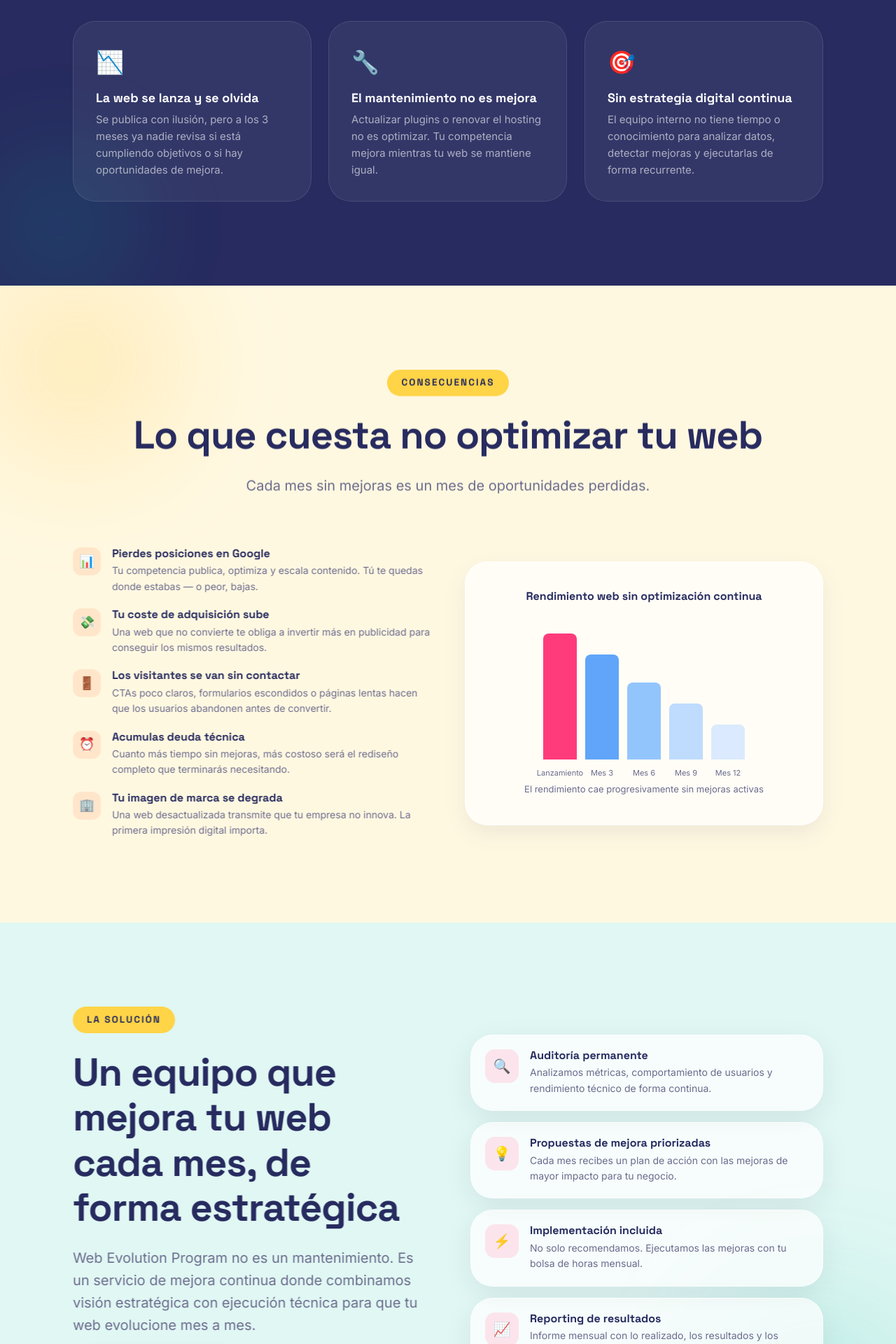
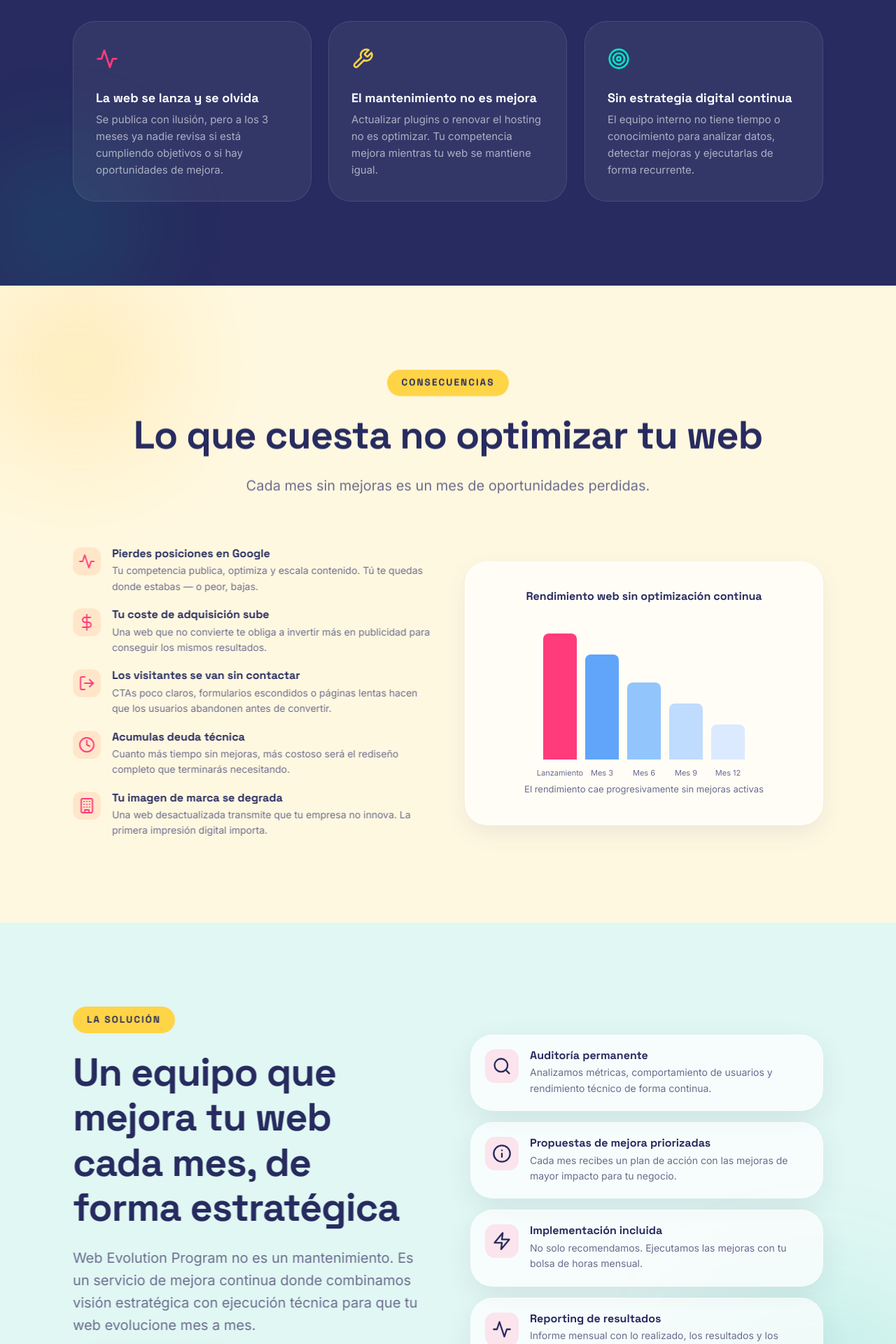
Before and after one commit to cokeman/web-evolution-program, a React (Create React App) app in the folder web-evolution/: page / in a window 1280 px wide. Shown: the part 1460-3380 px from the top of the page at 70% size. Built offline with nearby package versions, Linux system fonts and the light colour scheme.

Commit message:
feat: replace emojis with premium animated SVGs

```diff
--- a/web-evolution/src/App.css
+++ b/web-evolution/src/App.css
@@ -772,6 +772,36 @@ section { padding: 120px 0; position: relative; overflow: hidden; }
 @keyframes grow-bar { from { transform: scaleX(0); } to { transform: scaleX(1); } }
 
 /* ═══════════════════════════════════════
+   SVG ICON ANIMATIONS
+   ═══════════════════════════════════════ */
+.icon-animated {
+  transition: transform 0.4s cubic-bezier(0.34, 1.56, 0.64, 1), filter 0.3s;
+}
+.glass-card-dark:hover .icon-animated,
+.problem-card:hover .icon-animated,
+.include-card:hover .icon-animated,
+.service-feature:hover .icon-animated,
+.monthly-card:hover .icon-animated {
+  transform: scale(1.15) translateY(-4px) rotate(-5deg);
+  filter: drop-shadow(0 8px 16px rgba(255, 59, 124, 0.3));
+}
+
+.icon-animated-spin {
+  transition: transform 0.6s cubic-bezier(0.34, 1.56, 0.64, 1);
+}
+.include-card:hover .icon-animated-spin {
+  transform: scale(1.1) rotate(15deg);
+}
+
+.icon-animated-bounce {
+  transition: transform 0.4s ease;
+}
+.include-card:hover .icon-animated-bounce {
+  transform: translateY(-8px);
+}
+
+
+/* ═══════════════════════════════════════
    RESPONSIVE
    ═══════════════════════════════════════ */
 @media (max-width: 1024px) {
--- a/web-evolution/src/components/Consequences.js
+++ b/web-evolution/src/components/Consequences.js
@@ -1,11 +1,26 @@
 import Reveal from './Reveal';
 
 const consequences = [
-  { icon: '📊', title: 'Pierdes posiciones en Google', desc: 'Tu competencia publica, optimiza y escala contenido. Tú te quedas donde estabas — o peor, bajas.' },
-  { icon: '💸', title: 'Tu coste de adquisición sube', desc: 'Una web que no convierte te obliga a invertir más en publicidad para conseguir los mismos resultados.' },
-  { icon: '🚪', title: 'Los visitantes se van sin contactar', desc: 'CTAs poco claros, formularios escondidos o páginas lentas hacen que los usuarios abandonen antes de convertir.' },
-  { icon: '⏰', title: 'Acumulas deuda técnica', desc: 'Cuanto más tiempo sin mejoras, más costoso será el rediseño completo que terminarás necesitando.' },
-  { icon: '🏢', title: 'Tu imagen de marca se degrada', desc: 'Una web desactualizada transmite que tu empresa no innova. La primera impresión digital importa.' },
+  {
+    icon: <svg className="icon-animated" width="24" height="24" viewBox="0 0 24 24" fill="none" stroke="var(--color-accent)" strokeWidth="2" strokeLinecap="round" strokeLinejoin="round"><polyline points="22 12 18 12 15 21 9 3 6 12 2 12"></polyline></svg>,
+    title: 'Pierdes posiciones en Google', desc: 'Tu competencia publica, optimiza y escala contenido. Tú te quedas donde estabas — o peor, bajas.'
+  },
+  {
+    icon: <svg className="icon-animated" width="24" height="24" viewBox="0 0 24 24" fill="none" stroke="var(--color-accent)" strokeWidth="2" strokeLinecap="round" strokeLinejoin="round"><line x1="12" y1="1" x2="12" y2="23"></line><path d="M17 5H9.5a3.5 3.5 0 0 0 0 7h5a3.5 3.5 0 0 1 0 7H6"></path></svg>,
+    title: 'Tu coste de adquisición sube', desc: 'Una web que no convierte te obliga a invertir más en publicidad para conseguir los mismos resultados.'
+  },
+  {
+    icon: <svg className="icon-animated" width="24" height="24" viewBox="0 0 24 24" fill="none" stroke="var(--color-accent)" strokeWidth="2" strokeLinecap="round" strokeLinejoin="round"><path d="M9 21H5a2 2 0 0 1-2-2V5a2 2 0 0 1 2-2h4"></path><polyline points="16 17 21 12 16 7"></polyline><line x1="21" y1="12" x2="9" y2="12"></line></svg>,
+    title: 'Los visitantes se van sin contactar', desc: 'CTAs poco claros, formularios escondidos o páginas lentas hacen que los usuarios abandonen antes de convertir.'
+  },
+  {
+    icon: <svg className="icon-animated" width="24" height="24" viewBox="0 0 24 24" fill="none" stroke="var(--color-accent)" strokeWidth="2" strokeLinecap="round" strokeLinejoin="round"><circle cx="12" cy="12" r="10"></circle><polyline points="12 6 12 12 16 14"></polyline></svg>,
+    title: 'Acumulas deuda técnica', desc: 'Cuanto más tiempo sin mejoras, más costoso será el rediseño completo que terminarás necesitando.'
+  },
+  {
+    icon: <svg className="icon-animated" width="24" height="24" viewBox="0 0 24 24" fill="none" stroke="var(--color-accent)" strokeWidth="2" strokeLinecap="round" strokeLinejoin="round"><rect x="4" y="2" width="16" height="20" rx="2" ry="2"></rect><path d="M9 22v-4h6v4"></path><path d="M8 6h.01"></path><path d="M16 6h.01"></path><path d="M12 6h.01"></path><path d="M12 10h.01"></path><path d="M12 14h.01"></path><path d="M16 10h.01"></path><path d="M16 14h.01"></path><path d="M8 10h.01"></path><path d="M8 14h.01"></path></svg>,
+    title: 'Tu imagen de marca se degrada', desc: 'Una web desactualizada transmite que tu empresa no innova. La primera impresión digital importa.'
+  },
 ];
 
 const bars = [
--- a/web-evolution/src/components/Includes.js
+++ b/web-evolution/src/components/Includes.js
@@ -1,14 +1,38 @@
 import Reveal from './Reveal';
 
 const items = [
-  { icon: '🎯', title: 'Consultoría estratégica', desc: 'Reuniones mensuales para alinear las mejoras web con los objetivos de negocio.' },
-  { icon: '🔍', title: 'Auditoría técnica y UX', desc: 'Revisión continua de rendimiento, accesibilidad, SEO y experiencia de usuario.' },
-  { icon: '📋', title: 'Plan de mejoras priorizado', desc: 'Backlog vivo de mejoras ordenadas por impacto y esfuerzo.' },
-  { icon: '🛠️', title: 'Bolsa de horas de desarrollo', desc: 'Horas dedicadas a implementar las mejoras aprobadas cada mes.' },
-  { icon: '📊', title: 'Analítica y tracking', desc: 'Configuración y seguimiento de eventos, conversiones y embudos.' },
-  { icon: '📈', title: 'Reporting mensual', desc: 'Informe con métricas, mejoras realizadas, resultados y próximos pasos.' },
-  { icon: '🧪', title: 'Tests A/B', desc: 'Experimentación controlada para validar cambios antes de implementarlos definitivamente.' },
-  { icon: '🔒', title: 'Seguridad y actualizaciones', desc: 'Parches de seguridad, actualizaciones de CMS y monitorización de uptime.' },
+  {
+    icon: <svg className="icon-animated" width="28" height="28" viewBox="0 0 24 24" fill="none" stroke="var(--color-primary)" strokeWidth="2" strokeLinecap="round" strokeLinejoin="round"><circle cx="12" cy="12" r="10"></circle><circle cx="12" cy="12" r="6"></circle><circle cx="12" cy="12" r="2"></circle></svg>,
+    title: 'Consultoría estratégica', desc: 'Reuniones mensuales para alinear las mejoras web con los objetivos de negocio.'
+  },
+  {
+    icon: <svg className="icon-animated" width="28" height="28" viewBox="0 0 24 24" fill="none" stroke="var(--color-primary)" strokeWidth="2" strokeLinecap="round" strokeLinejoin="round"><circle cx="11" cy="11" r="8"></circle><line x1="21" y1="21" x2="16.65" y2="16.65"></line></svg>,
+    title: 'Auditoría técnica y UX', desc: 'Revisión continua de rendimiento, accesibilidad, SEO y experiencia de usuario.'
+  },
+  {
+    icon: <svg className="icon-animated-bounce" width="28" height="28" viewBox="0 0 24 24" fill="none" stroke="var(--color-primary)" strokeWidth="2" strokeLinecap="round" strokeLinejoin="round"><path d="M16 4h2a2 2 0 0 1 2 2v14a2 2 0 0 1-2 2H6a2 2 0 0 1-2-2V6a2 2 0 0 1 2-2h2"></path><rect x="8" y="2" width="8" height="4" rx="1" ry="1"></rect></svg>,
+    title: 'Plan de mejoras priorizado', desc: 'Backlog vivo de mejoras ordenadas por impacto y esfuerzo.'
+  },
+  {
+    icon: <svg className="icon-animated-spin" width="28" height="28" viewBox="0 0 24 24" fill="none" stroke="var(--color-primary)" strokeWidth="2" strokeLinecap="round" strokeLinejoin="round"><path d="M14.7 6.3a1 1 0 0 0 0 1.4l1.6 1.6a1 1 0 0 0 1.4 0l3.77-3.77a6 6 0 0 1-7.94 7.94l-6.91 6.91a2.12 2.12 0 0 1-3-3l6.91-6.91a6 6 0 0 1 7.94-7.94l-3.76 3.76z"></path></svg>,
+    title: 'Bolsa de horas de desarrollo', desc: 'Horas dedicadas a implementar las mejoras aprobadas cada mes.'
+  },
+  {
+    icon: <svg className="icon-animated" width="28" height="28" viewBox="0 0 24 24" fill="none" stroke="var(--color-primary)" strokeWidth="2" strokeLinecap="round" strokeLinejoin="round"><path d="M21.21 15.89A10 10 0 1 1 8 2.83"></path><path d="M22 12A10 10 0 0 0 12 2v10z"></path></svg>,
+    title: 'Analítica y tracking', desc: 'Configuración y seguimiento de eventos, conversiones y embudos.'
+  },
+  {
+    icon: <svg className="icon-animated-bounce" width="28" height="28" viewBox="0 0 24 24" fill="none" stroke="var(--color-primary)" strokeWidth="2" strokeLinecap="round" strokeLinejoin="round"><polyline points="22 12 18 12 15 21 9 3 6 12 2 12"></polyline></svg>,
+    title: 'Reporting mensual', desc: 'Informe con métricas, mejoras realizadas, resultados y próximos pasos.'
+  },
+  {
+    icon: <svg className="icon-animated" width="28" height="28" viewBox="0 0 24 24" fill="none" stroke="var(--color-primary)" strokeWidth="2" strokeLinecap="round" strokeLinejoin="round"><path d="M10 2v7.31"></path><path d="M14 9.3V1.99"></path><path d="M8.5 2h7"></path><path d="M14 9.3a6.5 6.5 0 1 1-4 0"></path><line x1="5.52" y1="16" x2="18.48" y2="16"></line></svg>,
+    title: 'Tests A/B', desc: 'Experimentación controlada para validar cambios antes de implementarlos definitivamente.'
+  },
+  {
+    icon: <svg className="icon-animated" width="28" height="28" viewBox="0 0 24 24" fill="none" stroke="var(--color-primary)" strokeWidth="2" strokeLinecap="round" strokeLinejoin="round"><rect x="3" y="11" width="18" height="11" rx="2" ry="2"></rect><path d="M7 11V7a5 5 0 0 1 10 0v4"></path></svg>,
+    title: 'Seguridad y actualizaciones', desc: 'Parches de seguridad, actualizaciones de CMS y monitorización de uptime.'
+  },
 ];
 
 export default function Includes() {
--- a/web-evolution/src/components/MonthlyProcess.js
+++ b/web-evolution/src/components/MonthlyProcess.js
@@ -1,10 +1,22 @@
 import Reveal from './Reveal';
 
 const weeks = [
-  { icon: '🔍', week: 'Semana 1', title: 'Análisis y auditoría', desc: 'Revisamos métricas, analítica, heatmaps y comportamiento de usuarios del mes anterior.' },
-  { icon: '📋', week: 'Semana 2', title: 'Plan de acción', desc: 'Presentamos el plan de mejoras priorizado y alineamos contigo las acciones del mes.' },
-  { icon: '⚡', week: 'Semana 3', title: 'Implementación', desc: 'Ejecutamos las mejoras aprobadas: diseño, desarrollo, contenido, SEO.' },
-  { icon: '📊', week: 'Semana 4', title: 'Medición y reporte', desc: 'Medimos el impacto, documentamos resultados y planificamos el siguiente ciclo.' },
+  {
+    icon: <svg className="icon-animated" width="28" height="28" viewBox="0 0 24 24" fill="none" stroke="var(--color-teal)" strokeWidth="2" strokeLinecap="round" strokeLinejoin="round"><circle cx="11" cy="11" r="8"></circle><line x1="21" y1="21" x2="16.65" y2="16.65"></line></svg>,
+    week: 'Semana 1', title: 'Análisis y auditoría', desc: 'Revisamos métricas, analítica, heatmaps y comportamiento de usuarios del mes anterior.'
+  },
+  {
+    icon: <svg className="icon-animated" width="28" height="28" viewBox="0 0 24 24" fill="none" stroke="var(--color-yellow)" strokeWidth="2" strokeLinecap="round" strokeLinejoin="round"><path d="M16 4h2a2 2 0 0 1 2 2v14a2 2 0 0 1-2 2H6a2 2 0 0 1-2-2V6a2 2 0 0 1 2-2h2"></path><rect x="8" y="2" width="8" height="4" rx="1" ry="1"></rect></svg>,
+    week: 'Semana 2', title: 'Plan de acción', desc: 'Presentamos el plan de mejoras priorizado y alineamos contigo las acciones del mes.'
+  },
+  {
+    icon: <svg className="icon-animated-spin" width="28" height="28" viewBox="0 0 24 24" fill="none" stroke="var(--color-pink)" strokeWidth="2" strokeLinecap="round" strokeLinejoin="round"><path d="M13 2L3 14h9l-1 8 10-12h-9l1-8z"></path></svg>,
+    week: 'Semana 3', title: 'Implementación', desc: 'Ejecutamos las mejoras aprobadas: diseño, desarrollo, contenido, SEO.'
+  },
+  {
+    icon: <svg className="icon-animated-bounce" width="28" height="28" viewBox="0 0 24 24" fill="none" stroke="var(--color-blue)" strokeWidth="2" strokeLinecap="round" strokeLinejoin="round"><rect x="3" y="3" width="18" height="18" rx="2" ry="2"></rect><line x1="3" y1="9" x2="21" y2="9"></line><line x1="9" y1="21" x2="9" y2="9"></line></svg>,
+    week: 'Semana 4', title: 'Medición y reporte', desc: 'Medimos el impacto, documentamos resultados y planificamos el siguiente ciclo.'
+  },
 ];
 
 export default function MonthlyProcess() {
--- a/web-evolution/src/components/Problem.js
+++ b/web-evolution/src/components/Problem.js
@@ -1,9 +1,18 @@
 import Reveal from './Reveal';
 
 const problems = [
-  { icon: '📉', title: 'La web se lanza y se olvida', desc: 'Se publica con ilusión, pero a los 3 meses ya nadie revisa si está cumpliendo objetivos o si hay oportunidades de mejora.' },
-  { icon: '🔧', title: 'El mantenimiento no es mejora', desc: 'Actualizar plugins o renovar el hosting no es optimizar. Tu competencia mejora mientras tu web se mantiene igual.' },
-  { icon: '🎯', title: 'Sin estrategia digital continua', desc: 'El equipo interno no tiene tiempo o conocimiento para analizar datos, detectar mejoras y ejecutarlas de forma recurrente.' },
+  {
+    icon: <svg className="icon-animated" width="32" height="32" viewBox="0 0 24 24" fill="none" stroke="var(--color-pink)" strokeWidth="2" strokeLinecap="round" strokeLinejoin="round"><polyline points="22 12 18 12 15 21 9 3 6 12 2 12"></polyline></svg>,
+    title: 'La web se lanza y se olvida', desc: 'Se publica con ilusión, pero a los 3 meses ya nadie revisa si está cumpliendo objetivos o si hay oportunidades de mejora.'
+  },
+  {
+    icon: <svg className="icon-animated" width="32" height="32" viewBox="0 0 24 24" fill="none" stroke="var(--color-yellow)" strokeWidth="2" strokeLinecap="round" strokeLinejoin="round"><path d="M14.7 6.3a1 1 0 0 0 0 1.4l1.6 1.6a1 1 0 0 0 1.4 0l3.77-3.77a6 6 0 0 1-7.94 7.94l-6.91 6.91a2.12 2.12 0 0 1-3-3l6.91-6.91a6 6 0 0 1 7.94-7.94l-3.76 3.76z"></path></svg>,
+    title: 'El mantenimiento no es mejora', desc: 'Actualizar plugins o renovar el hosting no es optimizar. Tu competencia mejora mientras tu web se mantiene igual.'
+  },
+  {
+    icon: <svg className="icon-animated" width="32" height="32" viewBox="0 0 24 24" fill="none" stroke="var(--color-teal)" strokeWidth="2" strokeLinecap="round" strokeLinejoin="round"><circle cx="12" cy="12" r="10"></circle><circle cx="12" cy="12" r="6"></circle><circle cx="12" cy="12" r="2"></circle></svg>,
+    title: 'Sin estrategia digital continua', desc: 'El equipo interno no tiene tiempo o conocimiento para analizar datos, detectar mejoras y ejecutarlas de forma recurrente.'
+  },
 ];
 
 export default function Problem() {
--- a/web-evolution/src/components/Service.js
+++ b/web-evolution/src/components/Service.js
@@ -1,10 +1,22 @@
 import Reveal from './Reveal';
 
 const features = [
-  { icon: '🔍', title: 'Auditoría permanente', desc: 'Analizamos métricas, comportamiento de usuarios y rendimiento técnico de forma continua.' },
-  { icon: '💡', title: 'Propuestas de mejora priorizadas', desc: 'Cada mes recibes un plan de acción con las mejoras de mayor impacto para tu negocio.' },
-  { icon: '⚡', title: 'Implementación incluida', desc: 'No solo recomendamos. Ejecutamos las mejoras con tu bolsa de horas mensual.' },
-  { icon: '📈', title: 'Reporting de resultados', desc: 'Informe mensual con lo realizado, los resultados y los próximos pasos.' },
+  {
+    icon: <svg className="icon-animated" width="28" height="28" viewBox="0 0 24 24" fill="none" stroke="var(--color-primary)" strokeWidth="2" strokeLinecap="round" strokeLinejoin="round"><circle cx="11" cy="11" r="8"></circle><line x1="21" y1="21" x2="16.65" y2="16.65"></line></svg>,
+    title: 'Auditoría permanente', desc: 'Analizamos métricas, comportamiento de usuarios y rendimiento técnico de forma continua.'
+  },
+  {
+    icon: <svg className="icon-animated" width="28" height="28" viewBox="0 0 24 24" fill="none" stroke="var(--color-primary)" strokeWidth="2" strokeLinecap="round" strokeLinejoin="round"><circle cx="12" cy="12" r="10"></circle><path d="M12 16v-4"></path><path d="M12 8h.01"></path></svg>,
+    title: 'Propuestas de mejora priorizadas', desc: 'Cada mes recibes un plan de acción con las mejoras de mayor impacto para tu negocio.'
+  },
+  {
+    icon: <svg className="icon-animated" width="28" height="28" viewBox="0 0 24 24" fill="none" stroke="var(--color-primary)" strokeWidth="2" strokeLinecap="round" strokeLinejoin="round"><path d="M13 2L3 14h9l-1 8 10-12h-9l1-8z"></path></svg>,
+    title: 'Implementación incluida', desc: 'No solo recomendamos. Ejecutamos las mejoras con tu bolsa de horas mensual.'
+  },
+  {
+    icon: <svg className="icon-animated-bounce" width="28" height="28" viewBox="0 0 24 24" fill="none" stroke="var(--color-primary)" strokeWidth="2" strokeLinecap="round" strokeLinejoin="round"><polyline points="22 12 18 12 15 21 9 3 6 12 2 12"></polyline></svg>,
+    title: 'Reporting de resultados', desc: 'Informe mensual con lo realizado, los resultados y los próximos pasos.'
+  },
 ];
 
 export default function Service() {
```
